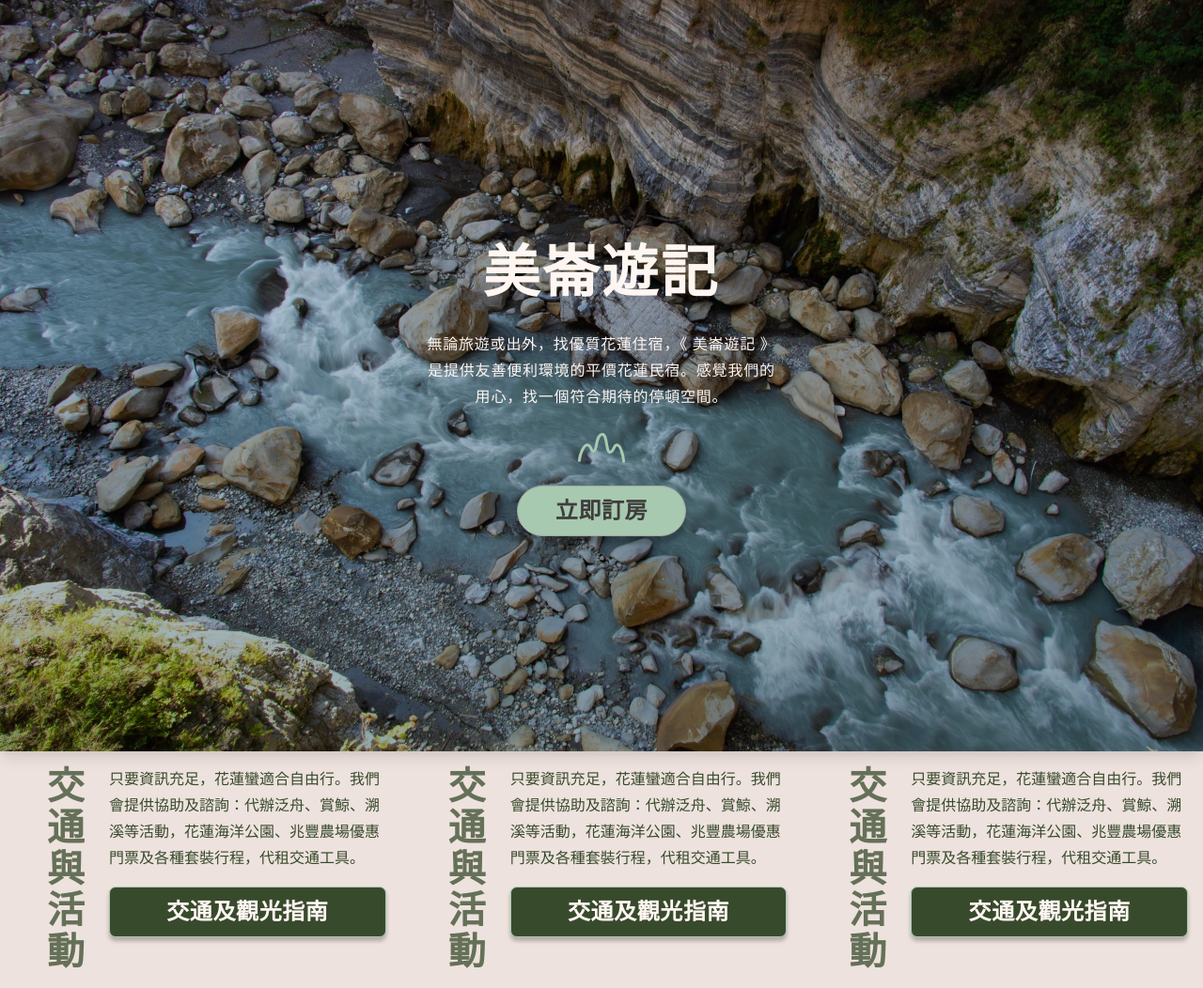
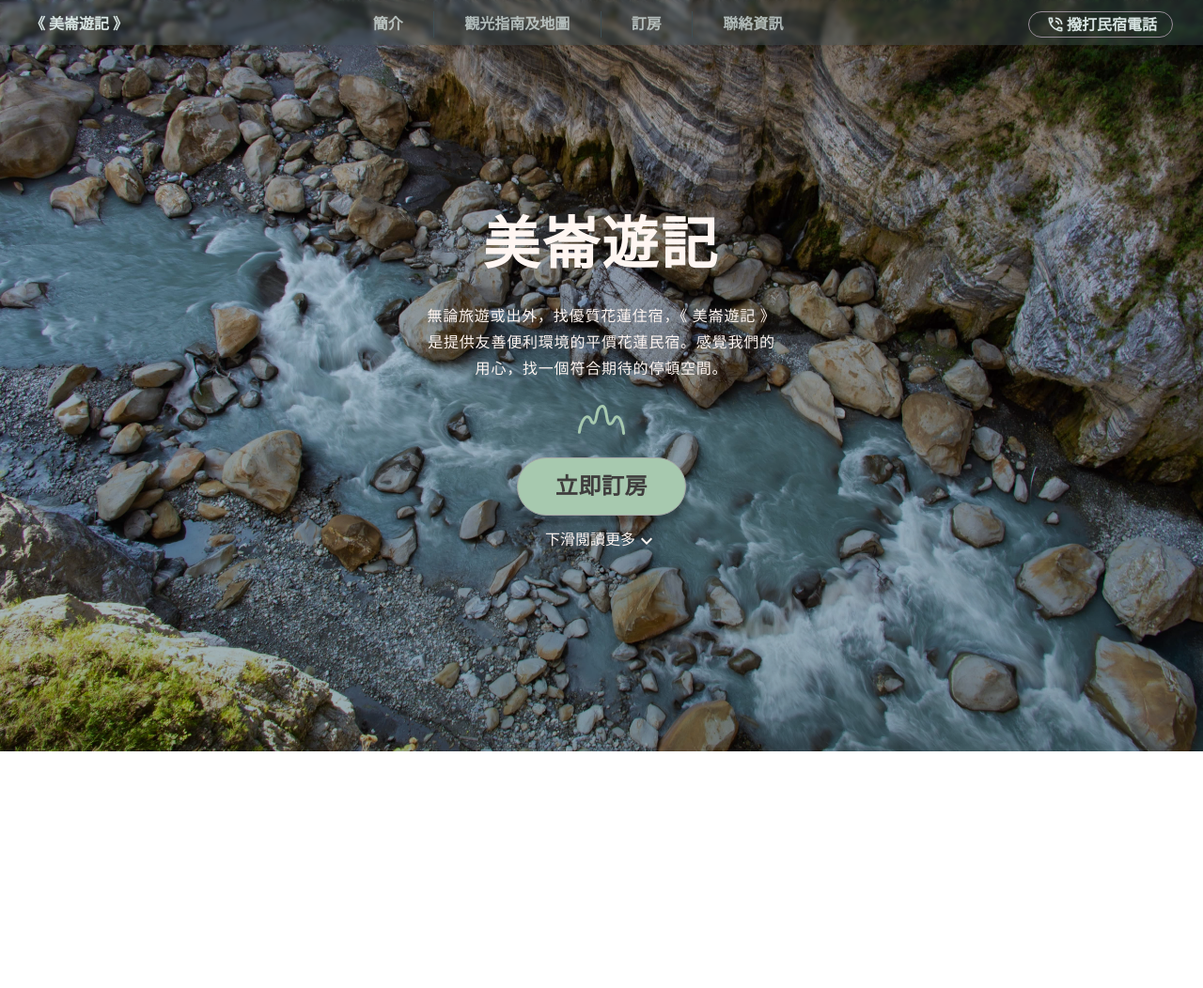
Before and after one commit to JCJang/trekinn-website, a React (Create React App) app: page / in a window 1280 px wide. Shown: the whole page at 94% size. After the commit the page ends 800 px from the top, so only its background shows below. Built offline with nearby package versions, Linux system fonts and the light colour scheme; a web font is replaced by a local one.

Commit message:
dec 5 installed material icons ('Outlined' style icon kit), finished landing page and nav bar.

```diff
--- a/package.json
+++ b/package.json
@@ -4,6 +4,10 @@
   "private": true,
   "dependencies": {
     "@craco/craco": "^6.4.2",
+    "@emotion/react": "^11.7.0",
+    "@emotion/styled": "^11.6.0",
+    "@mui/icons-material": "^5.2.0",
+    "@mui/material": "^5.2.2",
     "@testing-library/jest-dom": "^5.15.1",
     "@testing-library/react": "^11.2.7",
     "@testing-library/user-event": "^12.8.3",
@@ -12,6 +16,7 @@
     "react": "^17.0.2",
     "react-dom": "^17.0.2",
     "react-i18next": "^11.14.3",
+    "react-router-dom": "^6.0.2",
     "react-scripts": "4.0.3",
     "web-vitals": "^1.1.2"
   },
--- a/src/App.js
+++ b/src/App.js
@@ -1,3 +1,10 @@
+import React from 'react'
+import {
+  BrowserRouter as Router,
+  Routes,
+  Route
+} from "react-router-dom";
+
 import Landing from './components/pages/Landing.js';
 
 import './App.css';
@@ -17,11 +24,17 @@ import "./fonts/Genwan/GenWanMinTW-EL-01.woff"
 
 function App() {
   return (
-<div>
-    <Landing/>
+    <Router>
+    <Routes>
+      <Route path="/" exact element={<Landing/>}>
+      </Route>
+      <Route></Route>
+      <Route></Route>
+      <Route></Route>
+      <Route></Route>
+    </Routes>
+  </Router>
 
-
-    </div>
   );
 }
 
--- a/src/components/pages/Landing.js
+++ b/src/components/pages/Landing.js
@@ -1,31 +1,38 @@
 import landing from '../../photos/landing.jpg'
 import {ReactComponent as MountainLogo} from '../../photos/mountain-logo.svg'
 import IntraWebLink from '../util/IntraWebLink.js'
+import ExpandMoreOutlinedIcon from '@mui/icons-material/ExpandMoreOutlined';
+
+import Navbar from '../util/Navbar.js'
 
 const Landing = () => {
   return (
-    <div>
-      <div className="relative justify-center h-screen w-screen">
+
+    <div className="bg-background-beige h-screen overflow-y-scroll">
+      <Navbar/>
+      <div className="relative shadow-md justify-center h-screen w-screen">
           <div className="absolute h-screen w-screen gradient darken-layer"></div>
-          <img className="h-screen w-screen shadow-lg" src={landing}/>
+          <img className="h-screen w-screen object-cover" src={landing}/>
           <div className="absolute top-0 w-screen h-screen flex flex-col justify-center items-center">
             <h1 className="text-background vertical h1 lg:h1-lg lg:horizontal m-8">
               美崙遊記
             </h1>
-            <div className="body text-background lg:max-w-sm text-center tracking-wider">
+            <div className="body text-background max-w-sm text-center tracking-wider mx-12">
       無論旅遊或出外，找優質花蓮住宿，《 美崙遊記 》是提供友善便利環境的平價花蓮民宿。感覺我們的用心，找一個符合期待的停頓空間。
             </div>
             <MountainLogo className="h-8 w-full m-6"/>
             <div className="action-btn h3 lg:h3-lg text-warm bg-accent-green">立即訂房</div>
+            <div className="caption lg:caption-lg semibold m-3 text-background">下滑閱讀更多<ExpandMoreOutlinedIcon/></div>
           </div>
 
     </div>
 
-  <div className="flex">
-  <IntraWebLink/>
+  <div className="flex flex-col sm:flex-row py-4">
+  <IntraWebLink title="民宿簡介" body="《 美崙遊記 》是花蓮市區優良合法民宿，從2006年營業至今，也榮獲花蓮縣政府頒衛生優良獎，住宿品質有保障。民宿平實優雅、設施齊全，是預算內花蓮旅遊出外住宿的好選擇。" linkText="民宿簡介" linkRoute="/about"/>
   <div className="border-warm-light"></div>
-  <IntraWebLink/>
-  <IntraWebLink/>
+  <IntraWebLink title="客房介紹" body="潔淨舒適大床，大衣櫥收納，多種免費飲品，數位電視頻道，無線上網。衛生整潔由專人負責，是我們最在乎的基本要求。客房不多，所以可以堅持更多。溫馨燈光中，平實顯優雅。" linkText="客房介紹" linkRoute="/rooms"/>
+  <div className="border-warm-light"></div>
+  <IntraWebLink title="交通與活動" body="只要資訊充足，花蓮蠻適合自由行。我們會提供協助及諮詢：代辦泛舟、賞鯨、溯溪等活動，花蓮海洋公園、兆豐農場優惠門票及各種套裝行程，代租交通工具。" linkText="交通及觀光指南" linkRoute="/destinations"/>
 </div>
     </div>
 
--- a/src/components/util/IntraWebLink.js
+++ b/src/components/util/IntraWebLink.js
@@ -1,15 +1,24 @@
-import React from 'react'
+import {Link} from 'react-router-dom'
 
-const IntraWebLink = () => {
-  return (
-    <div className="bg-background-beige text-accent flex p-4">
-      <div className="h2 lg:h2-lg vertical fit-content tracking-tighter opacity-75" style={{margin:"0 2rem"}}>交通與活動</div>
-      <div className="flex flex-col">
-        <div>只要資訊充足，花蓮蠻適合自由行。我們會提供協助及諮詢：代辦泛舟、賞鯨、溯溪等活動，花蓮海洋公園、兆豐農場優惠門票及各種套裝行程，代租交通工具。</div>
-      <div className="h3 lg:h3-lg link-btn text-background text-center" style={{marginTop:"1rem"}}>交通及觀光指南</div>
+const IntraWebLink = ({verticalTitle=true, title="", body="", linkText="", linkRoute=""}) => {
+  return (<div className="bg-background-beige text-accent flex p-4 sm:max-w-33">
+    {verticalTitle &&
+      <div className="h2 lg:h2-lg vertical fit-content tracking-tighter opacity-75 opacity-75" style={{
+        margin: "0 1.7rem 0 1rem"
+      }}>{title}</div>
+    }
+    <div className="flex flex-col" style={{
+      margin: "0 1rem 0 0"
+    }}>
+      {verticalTitle === false &&
+        <div className="h2 lg:h2-lg fit-content tracking-tighter opacity-75" style={{
+          margin: "2rem 0"
+        }}>{title}</div>
+      }
+      <div className="flex-grow">{body}</div>
+      <Link to={linkRoute} className="h3 lg:h3-lg link-btn text-background text-center mt-4">{linkText}</Link>
     </div>
-    </div>
-  )
+  </div>)
 }
 
 export default IntraWebLink
--- /dev/null
+++ b/src/components/util/NavLink.js
@@ -0,0 +1,9 @@
+import {Link} from 'react-router-dom'
+
+const NavLink = ({linkText="", linkRoute=""}) => {
+  return (
+      <Link to={linkRoute} className="font-semibold font-base genwan text-center justify-self-center self-center px-8 h-full sm:opacity-75 sm:hover:opacity-100 duration-150">{linkText}</Link>
+)
+}
+
+export default NavLink
--- /dev/null
+++ b/src/components/util/Navbar.js
@@ -0,0 +1,35 @@
+import React from 'react'
+import NavLink from './NavLink.js'
+import PhoneInTalkOutlinedIcon from '@mui/icons-material/PhoneInTalkOutlined';
+const Navbar = () => {
+  return (<div className="glass z-50 shadow h-12 p-2 pt-3 w-screen absolute top-0 text-background-cool flex flex-col sm:flex-row justify-between content-center px-8">
+    <div className="font-semibold font-base genwan text-center">
+      《 美崙遊記 》
+    </div>
+
+
+    <div className="flex flex-col sm:flex-row">
+    <NavLink linkText="簡介" linkRoute="/about"/>
+    <div className="border-dark"></div>
+    <div className="hidden sm:inline-block">
+      <NavLink linkText="觀光指南及地圖" linkRoute="/destinations+map"/>
+    </div>
+    <div className="sm:hidden">
+      <NavLink linkText="觀光指南" linkRoute="/destinations"/>
+    </div>
+    <div className="border-dark"></div>
+    <NavLink linkText="訂房" linkRoute="/rooms"/>
+    <div className="border-dark"></div>
+    <NavLink linkText="聯絡資訊" linkRoute="/contact"/>
+    <div className="border-dark sm:hidden"></div>
+    <div className="sm:hidden"><NavLink linkText="地圖" linkRoute="/map"/></div>
+  </div>
+
+  <div className="font-semibold font-base genwan text-center rounded-full px-4 border-grey-dark" style={{borderWidth:"1.3px"}}>
+    <PhoneInTalkOutlinedIcon className="pb-1"/>撥打民宿電話
+  </div>
+
+  </div>)
+}
+
+export default Navbar
--- a/src/index.css
+++ b/src/index.css
@@ -30,7 +30,7 @@ code {
 }
 
 .h3-lg{
-  @apply text-2xl tracking-wide font-semibold leading-5;
+  @apply text-2xl tracking-wide font-semibold leading-7;
   font-family: "Genwan";
 }
 
@@ -120,6 +120,28 @@ code {
   mix-blend-mode: multiply;
   opacity: 0.7;
 }
+
+.max-w-33{
+  max-width: calc(33.3% - 1px);
+}
+
+
+.divider-x{
+  border-right:none;
+  border-top: 1.2px solid;
+  height:1.5px;
+  flex-grow: 1;
+  width:100%;
+}
+
+.divider-y{
+  display:flex;
+  border-top:none;
+  border-right: 1.2px solid;
+  width:1.5px;
+  height: auto;
+}
+
 }
 }
 
@@ -140,16 +162,36 @@ code {
   border-radius: 7px;
   width:100%;
   text-align: center;
-  padding:1rem 0;
+  padding: 0.5rem 0;
   height:fit-content;
   box-sizing: border-box;
 }
 
-.divider-x{
-  border-width: 1px;
-
+.glass{
+  /* From https://css.glass */
+background: rgba(62, 79, 84, 0.4);
+box-shadow: 0 4px 30px rgba(0, 0, 0, 0.1);
+backdrop-filter: blur(2.5px);
+-webkit-backdrop-filter: blur(2.5px);
 }
 
-.divider-y{
 
+.border-warm-light{
+  @apply divider-x sm:divider-y;
+  border-color:#C9AD83;
 }
+
+.border-dark{
+  @apply divider-x sm:divider-y;
+  border-color:#3E4F54;
+}
+
+.border-accent-green{
+  @apply divider-x sm:divider-y;
+  border-color:#A7C9AF;
+}
+
+.border-warm-lightest{
+  @apply divider-x sm:divider-y;
+  border-color:#F1D7B6;
+}
```
Also changed, not shown: src/components/util/Nav.js (deleted), 1 other file (tests, documents, lock files or other folders).
